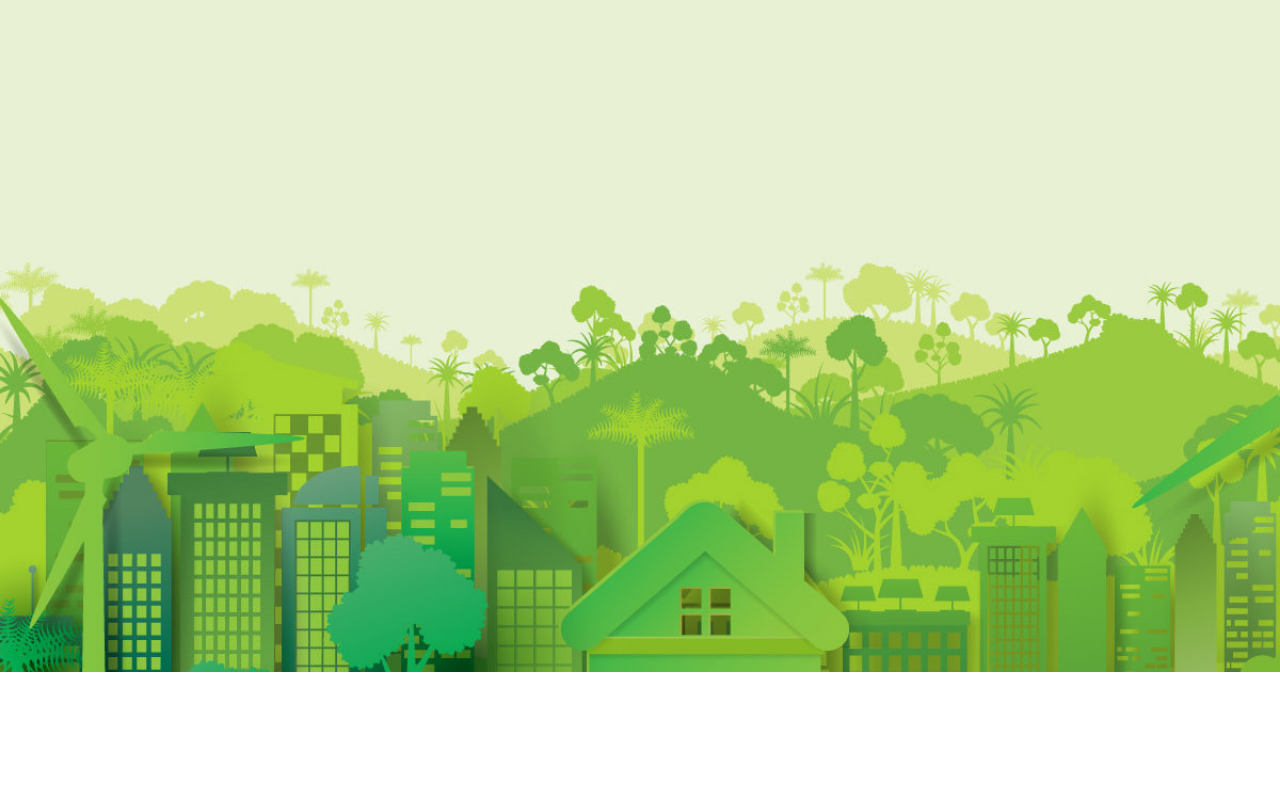
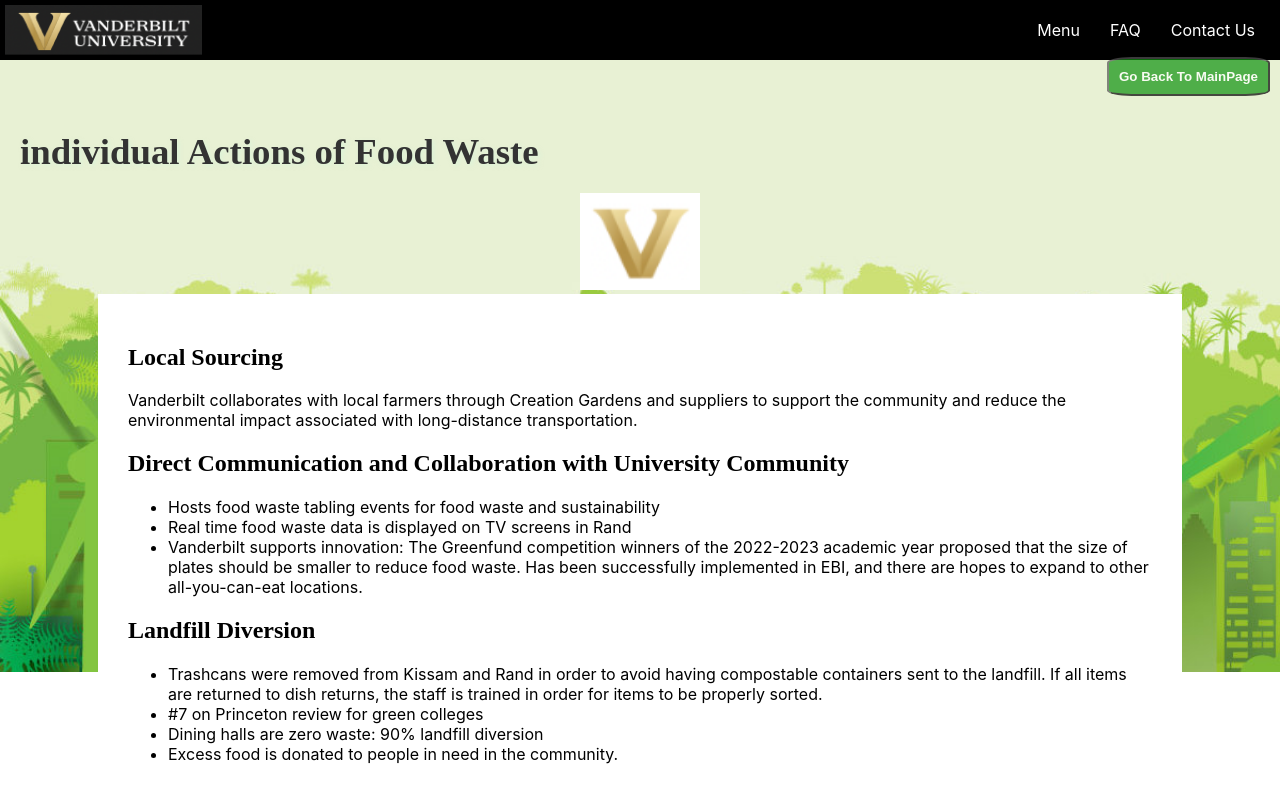
Before and after one commit to mandali8686/sustainability-dashboard, a React (Create React App) app: page /individual in a window 1280 px wide. Before the commit this address had no page. Shown: the top 802 px of the page. Built offline with nearby package versions, Linux system fonts and the light colour scheme.

Commit message:
updated styles on pop-ups

```diff
--- a/src/App.css
+++ b/src/App.css
@@ -18,10 +18,10 @@
     margin-bottom: 20px;
     margin-left: 20px;
   text-align: left;
-  font-size: 2.5em; /* Larger font size */
+  font-size: 2.3em; /* Larger font size */
   font-weight: bold; /* Make the font bolder */
   color: #333; /* Darker font color for better readability */
-  text-shadow: 2px 2px 4px rgba(38, 110, 62, 0.5); /* Text shadow for depth */
+  text-shadow: 2px 2px 4px rgba(210, 247, 222, 0.5); /* Text shadow for depth */
 
 }
 
@@ -180,6 +180,7 @@
     font-size: 16px; /* Increase font size */
     border: none; /* Remove border */
     cursor: pointer; /* Make it look clickable */
+    border-radius: 15em;
   }
   .comment {
     text-align: left;
@@ -377,3 +378,7 @@
 .green{
   color: green;
 }
+
+.submit{
+
+}
--- a/src/App.js
+++ b/src/App.js
@@ -7,6 +7,7 @@
 import CompostToDining from './CompostToDining';
 import FCTUC from './FCTUC';
 import UC from './UC';
+import Individual from './Individual';
 
 function App() {
   return (
@@ -20,6 +21,7 @@
           <Route path="/FCTUC" element={<FCTUC />} />
           <Route path="/UC" element={<UC />} />
           <Route path="/main" element={<MainPage />} />
+          <Route path="/individual" element={<Individual />} />
 
 
         </Routes>
--- a/src/CompostToDining.js
+++ b/src/CompostToDining.js
@@ -25,12 +25,13 @@
   </div>
   </div>
       <h1 className='main-header'>Vanderbilt Compost</h1>
-      <img className='recycling' src='recycling.png' alt='recycling'/>
+      <img className='icon-dining' src='recycling.png' alt='recycling'/>
       <div className='compost'>
         <h2>What is Compost/Recycling</h2>
       <h3 className='green'>Compost</h3>
       <ul>
         <li>Natural process of turning organic material into a nutrient-rich soil conditioner</li>
+        <br></br>
         <li>Benefits </li>
         <ul>
           <li>Sustainable way to recycle kitchen and garden waste</li>
@@ -39,17 +40,31 @@
           </ul>
           <li>Provides an excellent soil additive</li>
           </ul>
+          <br></br>
+
           <li>At Vanderbilt, food scraps from dining halls, and organic waste from labs or gardens could be collected and sent to a composting facility</li>
       </ul>
       <h3 className='green'>Recycling</h3>
-      <p>Recycling involves collecting, processing, and converting waste materials into new products. This reduces the amount of waste that goes to landfills, conserves natural resources, and saves energy. On the Vanderbilt campus, you'll find designated bins for materials like paper, plastic, metal, and glass, which are then collected and sent to recycling centers.</p>
+      <ul>
+        <li>Collecting, processing, and converting waste materials into new products</li>
+        <br></br>
+        <li>Benefits</li>
+
+        <ul>
+          <li>Reduces the amount of waste that goes to landfills</li>
+          <li>Conserves natural resources</li>
+          <li>Saves energy</li>
+        </ul>
+        <br></br>
+        <li>At Vanderbilt, you'll find designated bins for materials like paper, plastic, metal, and glass, which are then collected and sent to recycling centers</li>
+        </ul>
       <h2>Where does Compost/Recycling Go?</h2>
       <h3 className='green'>Composting</h3>
       <h4>On-Campus Facilities: </h4>
       <p>Some universities have their own composting facilities. The composted material may be used on campus gardens and green spaces.</p>
       <h4>Local Farms or Facilities: </h4>
       <p>More commonly, organic waste for composting is collected and transported to a local composting facility or farm, where it's turned into soil conditioner or fertilizer.</p>
-      <h3>Recycling:</h3>
+      <h3 className='green'>Recycling</h3>
       <h4>Recycling Centers:</h4>
       <p>Materials like paper, plastic, metal, and glass are usually sorted on-site and then sent to local or regional recycling centers for further processing.</p>
       <h4>Specialized Facilities:</h4>
@@ -61,9 +76,13 @@
         <p>Both composting and recycling play significant roles in the broader context of energy use and sustainability. Here's how they intersect with other sustainability metrics:</p>
         <ul>
           <li><strong>Carbon Footprint Reduction</strong>: Composting organic waste prevents the release of methane, a potent greenhouse gas, when the waste decomposes in a landfill. Recycling materials, especially aluminum and plastics, reduces the energy required to produce new products, leading to fewer carbon emissions compared to producing items from raw materials.</li>
+          <br></br>
           <li><strong>Waste Reduction</strong>: Both composting and recycling directly reduce the amount of waste sent to landfills. This reduces the need for new landfills and the environmental degradation associated with them.</li>
+          <br></br>
           <li><strong>Water Conservation</strong>: Recycling paper products results in significant water savings compared to producing new paper from trees. Similarly, using compost can reduce the need for water in agriculture due to its water retention capabilities.</li>
+          <br></br>
           <li><strong>Preservation of Natural Resources</strong>: Recycling conserves raw materials, reducing the need for deforestation, mining, and drilling, which can be disruptive to ecosystems.</li>
+          <br></br>
           <li><strong>Economic Benefits</strong>: Recycling can lead to job creation in the recycling and manufacturing sectors. Composting can boost the agricultural sector by producing high-quality soil additives.</li>
         </ul>
         <button className='next' onClick={goToDining}>Go To Next Path</button>
--- /dev/null
+++ b/src/Individual.js
@@ -0,0 +1,50 @@
+import React from 'react';
+import { useNavigate } from 'react-router-dom'; // Import useNavigate instead of useHistory
+
+const Individual = () => {
+  const navigate = useNavigate(); // Initialize useNavigate
+  const goToMain = () => {
+    navigate('/main'); // Navigate to Electricity page
+  };
+
+  return (
+    <div>
+       <div className="header">
+        <img src="/vandy-logo.png" alt="Vanderbilt Logo" className="logo" onClick={goToMain} />
+        <div className="header-links">
+    <a href="/menu">Menu</a>
+    <a href="/faq">FAQ</a>
+    <a href="/contact">Contact Us</a>
+  </div>
+  </div>
+
+      <h1 className='main-header'>individual Actions of Food Waste</h1>
+      <img className='icon-dining' src='/vandy.png' alt='food consumption'/>
+
+      <div className='compost'>
+      <h2>Local Sourcing</h2>
+      <p>Vanderbilt collaborates with local farmers through Creation Gardens and suppliers to support the community and reduce the environmental impact associated with long-distance transportation.
+</p>
+      {/* Add your content here */}
+      <h2>Direct Communication and Collaboration with University Community</h2>
+      <ul>
+          <li>Hosts food waste tabling events for food waste and sustainability</li>
+          <li>Real time food waste data is displayed on TV screens in Rand</li>
+          <li>Vanderbilt supports innovation: The Greenfund competition winners of the 2022-2023 academic year proposed that the size of plates should be smaller to reduce food waste. Has been successfully implemented in EBI, and there are hopes to expand to other all-you-can-eat locations. </li>
+        </ul>
+        <h2>Landfill Diversion</h2>
+        <ul>
+          <li>Trashcans were removed from Kissam and Rand in order to avoid having compostable containers sent to the landfill. If all items are returned to dish returns, the staff is trained in order for items to be properly sorted. </li>
+          <li>#7 on Princeton review for green colleges</li>
+          <li>Dining halls are zero waste: 90% landfill diversion </li>
+          <li>Excess food is donated to people in need in the community.</li>
+        </ul>
+        <button className='to-main' onClick={goToMain}>Go Back To MainPage</button>
+
+
+      </div>
+    </div>
+  );
+};
+
+export default Individual;
--- a/src/MainPage.js
+++ b/src/MainPage.js
@@ -395,7 +395,7 @@
         />
         <span className="char-count">{`${charCount}/${maxCharCount}`}</span>
         <br/>
-        <button onClick={handleCommentSubmit}>Submit</button>
+        <button className='submit' onClick={handleCommentSubmit}>Submit</button>
         <ul>
           {comments.map((comment, index) => (
             <li key={index}>{comment}</li>
```
